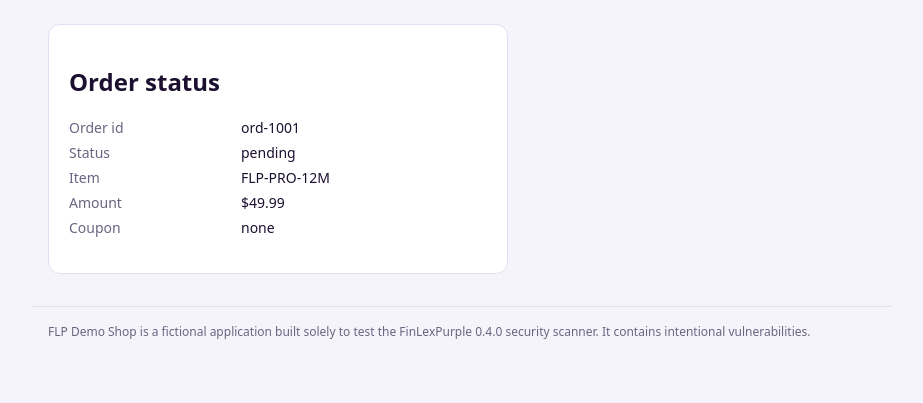
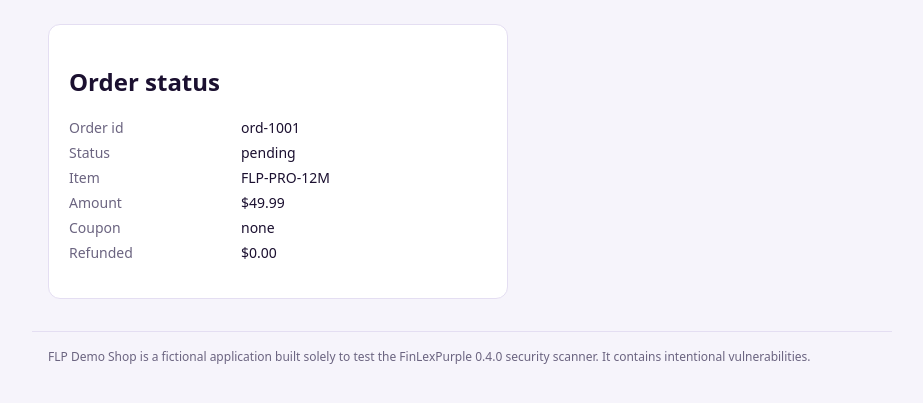
Before and after one commit to FinLexPurple/finlexpurple-targetwebaap-0.4.0, a Flask app: page /orders/ord-1001 in a window 1280 px wide. Shown: the part 82-485 px from the top of the page, without its empty margins (178-1101 px from the left). Run offline with Flask 3, Linux system fonts and the light colour scheme; data comes from the database, SQL or seed files in the repository.

Commit message:
templates/order.html: expose durable amount + refunded as data-refund-* tokens so the Scope 6 refund-status read-back can compare refunded vs paid

```diff
--- a/templates/order.html
+++ b/templates/order.html
@@ -7,8 +7,14 @@
     <dt>Order id</dt><dd id="order-id">{{ order['id'] }}</dd>
     <dt>Status</dt><dd id="order-status">{{ order['status'] }}</dd>
     <dt>Item</dt><dd>{{ order['sku'] }}</dd>
-    <dt>Amount</dt><dd>${{ order['amount'] }}</dd>
+    <dt>Amount</dt>
+    <dd><span data-refund-amount="{{ order['amount'] }}">${{ order['amount'] }}</span></dd>
     <dt>Coupon</dt><dd id="order-coupon">{{ order['coupon'] or 'none' }}</dd>
+    {# Scope 6 (refund_abuse) read-back: the durable refunded total, exposed as a
+       machine-readable token so the in-scope confirmer can compare it against the
+       amount paid (refunded > amount == a durable over-refund). #}
+    <dt>Refunded</dt>
+    <dd><span data-refund-refunded="{{ order['refunded'] }}">${{ order['refunded'] }}</span></dd>
   </dl>
 </section>
 {% endblock %}
```
